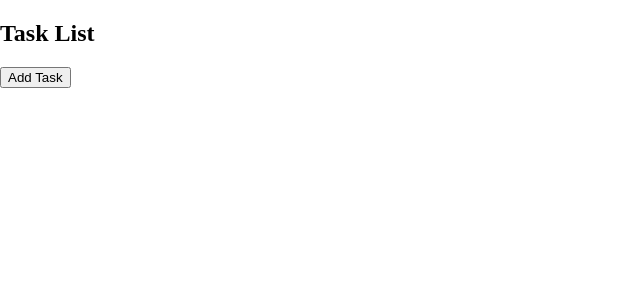
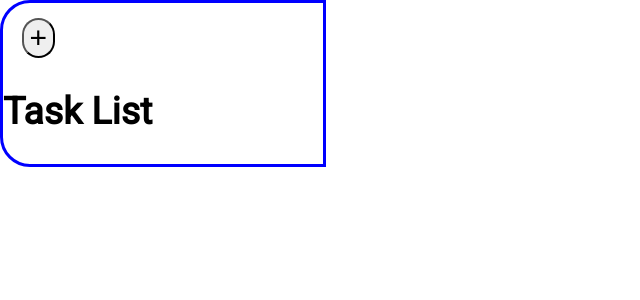
Before and after one commit to ako2223/notes2, a Vue app: page / in a window 1280 px wide. Shown: the top 300 px of the page, without its empty margins (0-640 px from the left). Built offline with nearby package versions, Linux system fonts and the light colour scheme.

Commit message:
Added some styling "improvements"

```diff
--- a/src/components/AddTask.vue
+++ b/src/components/AddTask.vue
@@ -5,11 +5,11 @@
       <form @submit.prevent="submitTask">
         <div>
           <label for="taskName">Task Name:</label>
-          <input id="taskName" v-model="taskName" required>
+          <input id="taskName"  v-model="taskName" required>
         </div>
         <div>
           <label for="taskDescription">Description:</label>
-          <textarea id="taskDescription" v-model="taskDescription"></textarea>
+          <textarea id="taskDescription"  v-model="taskDescription"></textarea>
         </div>
         <button type="submit">Add Task</button>
       </form>
--- a/src/components/TaskDetail.vue
+++ b/src/components/TaskDetail.vue
@@ -5,8 +5,8 @@
       <button @click="editMode = true">Edit</button>
       <button @click="removeTask">Remove Task</button>
       <div v-if="editMode">
-        <input v-model="editedText" placeholder="New task name">
-        <textarea v-model="editedDescription" placeholder="New task description"></textarea>
+        <input v-model="editedText" placeholder="New task name" id="new-taskName">
+        <textarea v-model="editedDescription" placeholder="New task description" id="new-taskDescription"></textarea>
         <button @click="saveChanges">Save</button>
       </div>
     </div>
@@ -52,10 +52,18 @@
   <style scoped>
   .task-detail {
     margin-left: 30%; /* Adjust this to create some space between menu and detail */
+    border: solid;
+    font-family: Roboto;
+  font-size: 25px;
   }
 
   input, textarea {
     display: block;
     margin-bottom: 10px;
   }
+
+  #new-taskDescription{
+    width: 300px;
+  height: 150px;
+  }
   </style>
--- a/src/pages/HomePage.vue
+++ b/src/pages/HomePage.vue
@@ -1,13 +1,19 @@
 <template>
+
+<link rel="preconnect" href="https://fonts.googleapis.com">
+<link rel="preconnect" href="https://fonts.gstatic.com" crossorigin>
+<link href="https://fonts.googleapis.com/css2?family=Fredoka:wght@300;400;600&family=Montserrat:ital,wght@0,300;0,400;0,500;0,600;0,700;1,300;1,400;1,500;1,600;1,700&family=Roboto:ital@0;1&display=swap" rel="stylesheet">
   <div id="app">
     <div class="task-menu">
+      &nbsp;&nbsp;&nbsp;<button @click="goToAddTaskPage" class="add_btn">+</button>
       <h2>Task List</h2>
+
       <ul>
         <li v-for="(task, index) in tasks" :key="index" @click="selectTask(index)" :class="{ 'selected': selectedTaskIndex === index }">
           {{ task.text }}
         </li>
       </ul>
-      <button @click="goToAddTaskPage">Add Task</button>
+
     </div>
     <TaskDetail :task="selectedTask" @editTask="editTask" @removeTask="removeTask" v-if="selectedTask" />
     <router-view @addTask="addTask"></router-view>
@@ -88,12 +94,26 @@
 </script>
 
 <style>
+
 .task-menu {
+  font-family: Roboto;
+  font-size: 25px;
   width: 25%;
   float: left;
+  border: solid blue;
+  border-top-left-radius: 30px;
+  border-bottom-left-radius: 30px;
 }
 
 .selected {
   background-color: lightgray;
 }
+
+.add_btn{
+  border-radius: 100px;
+  font-size: 30px;
+  margin-top:15px;
+}
+
+
 </style>
```
